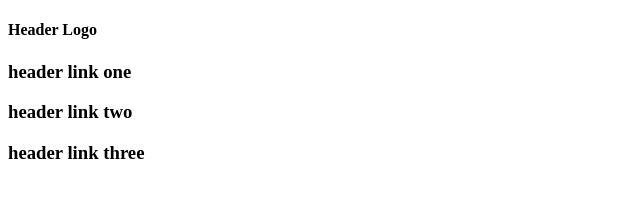
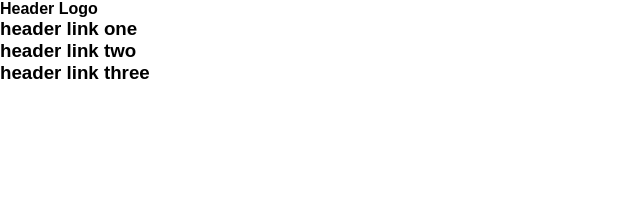
Before and after one commit to nrai14/Odin-Project-Landing-Page, a plain HTML site: page index.html in a window 1280 px wide. Shown: the whole page, without its empty margins (0-640 px from the left). Drawn offline with Linux system fonts and the light colour scheme.

Commit message:
resets styling

```diff
--- a/style.css
+++ b/style.css
@@ -1,3 +1,5 @@
+/* VARIABLES */
+
 :root {
     --hero-footer-color: #1F2937;
     --hero-main-text-color: #F9FAF8;
@@ -8,3 +10,21 @@
     --quote-selection: #E5E7EB;
     --quote-text: #1F2937;
 }
+
+/* RESETS */
+
+* {
+    margin: 0;
+    padding: 0;
+    box-sizing: border-box;
+}
+
+body {
+    font-family: sans-serif;
+}
+
+a {
+    text-decoration: none;
+}
+
+/* CUSTOM STYLING  */
```
